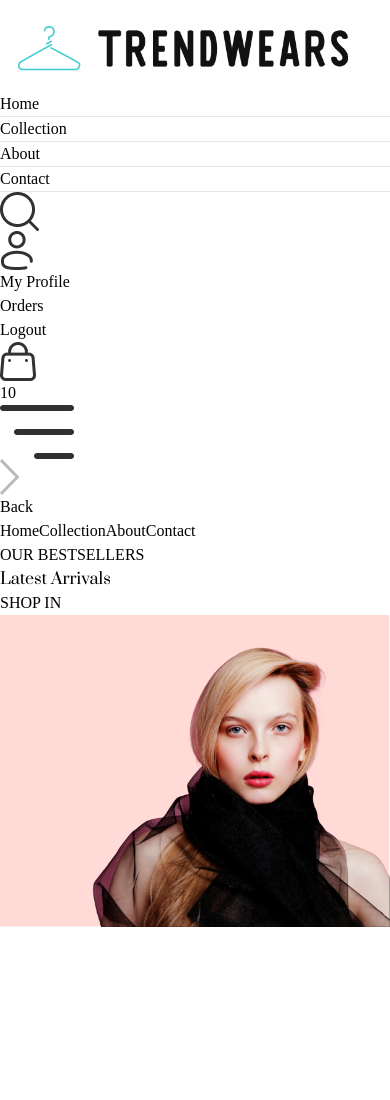
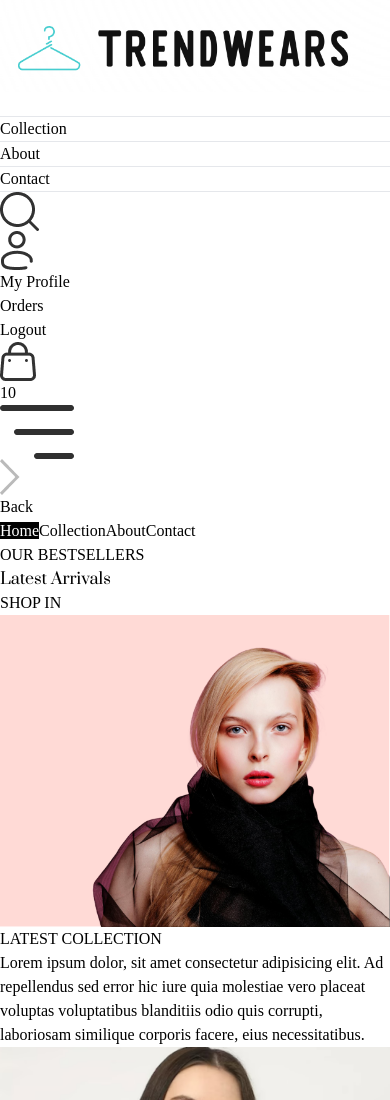
Before and after one commit to AadiYNWA/E-Commerce, a React (Vite) app in the folder frontend/: page / in a window 390 px wide. Shown: the top 1100 px of the page. Before the commit the page ends 927 px from the top, so only its background shows below. Built offline with nearby package versions, Linux system fonts and the light colour scheme.

Commit message:
LatestCollection Section

```diff
--- /dev/null
+++ b/frontend/src/components/LatestCollection.jsx
@@ -0,0 +1,35 @@
+import React, { useContext, useEffect, useState } from 'react'
+import { ShopContext } from '../context/ShopContext'
+import Title from './Title'
+import ProductItem from './ProductItem';
+
+const LatestCollection = () => {
+    const { products } = useContext(ShopContext);
+    const [latestProducts, setLatestProducts] = useState([]);
+
+    useEffect(()=>{
+        setLatestProducts(products.slice(0, 10));
+    }, [products]);
+
+    return (
+        <div className='my-10'>
+            <div className='text-center py-8 text-3xl'>
+                <Title text1={'LATEST '} text2={'COLLECTION'} />
+                <p className='w-3/4 m-auto text-xs sm:text-sm md:text-base text-gray-600'>
+                    Lorem ipsum dolor, sit amet consectetur adipisicing elit. Ad repellendus sed error hic iure quia molestiae vero placeat voluptas voluptatibus blanditiis odio quis corrupti, laboriosam similique corporis facere, eius necessitatibus.
+                </p>
+
+            </div>
+
+            <div className='grid grid-cold-2 sm:grid-cols-3 md:grid-cols-4 lg:grid-cols-5 gap-4 gap-y-6'>
+                {
+                    latestProducts.map((item, index)=>(
+                        <ProductItem key={index} id={item.id} image={item.image} name={item.name} price={item.price} />
+                    ))
+                }
+            </div>
+        </div>
+    )
+}
+
+export default LatestCollection
--- a/frontend/src/components/NavBar.jsx
+++ b/frontend/src/components/NavBar.jsx
@@ -6,7 +6,7 @@
     const [visible, setVisible] = useState(false)
     return (
         <div className='flex item-center justify-between py-5 font-medium'>
-            <img src={assets.logo} className='w-36' alt="" />
+            <Link to='/'><img src={assets.logo} className='w-36' alt="" /></Link>
             <ul className='hidden sm:flex gap-5 text-sm text-gray-700 hidden'>
                 <NavLink to='/' className='flex flex-col items-center gap-1'>
                     <p>Home</p>
--- /dev/null
+++ b/frontend/src/components/ProductItem.jsx
@@ -0,0 +1,18 @@
+import React, { useContext } from 'react'
+import { ShopContext } from '../context/ShopContext'
+import { Link } from 'react-router-dom';
+
+const ProductItem = ({id, image, name, price}) => {
+    const {currency} = useContext(ShopContext);
+    return (
+        <Link className='text-gray-700 cursor-pointer' to={`/product/${id}`}>
+            <div className='overflow-hidden'>
+                 <img className="hover:scale-100 transition ease-in-out" src={image[0]} alt="" />
+            </div>
+            <p className='pt-3 pb-1 text-sm'>{name}</p>
+            <p className='text-sm font-medium'>{currency}{price}</p>
+        </Link>
+    )
+}
+
+export default ProductItem
--- /dev/null
+++ b/frontend/src/components/Title.jsx
@@ -0,0 +1,17 @@
+import React from 'react'
+
+const Title = ({text1, text2}) => {
+  return (
+    <div className='inline-flex gap-2 items-center mb-3'>
+        <p className='text-gray-500 '>
+            {text1}
+            <span className='text-gray-700 font-medium'>
+                {text2}
+            </span>
+        </p>
+        <p className='w-8 dm:w-12 h-[1px] sm:h-[2px] bg-gray-700'></p>
+    </div>
+  )
+}
+
+export default Title
--- a/frontend/src/index.css
+++ b/frontend/src/index.css
@@ -18,3 +18,10 @@
   font-weight: 400;
   font-style: normal;
 }
+
+@media (max-width : 640px) {
+  a.active{
+    background-color: black;
+    color: white;
+  }
+}
--- a/frontend/src/main.jsx
+++ b/frontend/src/main.jsx
@@ -1,11 +1,15 @@
 import { StrictMode } from 'react'
 import { createRoot } from 'react-dom/client'
-import {BrowserRouter} from 'react-router-dom'
+import { BrowserRouter } from 'react-router-dom'
 import App from './App.jsx'
 import './index.css'
+import ShopContextProvider from './context/ShopContext.jsx'
 
 createRoot(document.getElementById('root')).render(
   <BrowserRouter>
-    <App />
+    <ShopContextProvider>
+      <App />
+    </ShopContextProvider>
+
   </BrowserRouter>,
 )
--- a/frontend/src/pages/Home.jsx
+++ b/frontend/src/pages/Home.jsx
@@ -1,10 +1,12 @@
 import React from 'react'
 import Hero from '../components/Hero'
+import LatestCollection from '../components/LatestCollection'
 
 const Home = () => {
   return (
     <div>
       <Hero/>
+      <LatestCollection/>
     </div>
   )
 }
```
